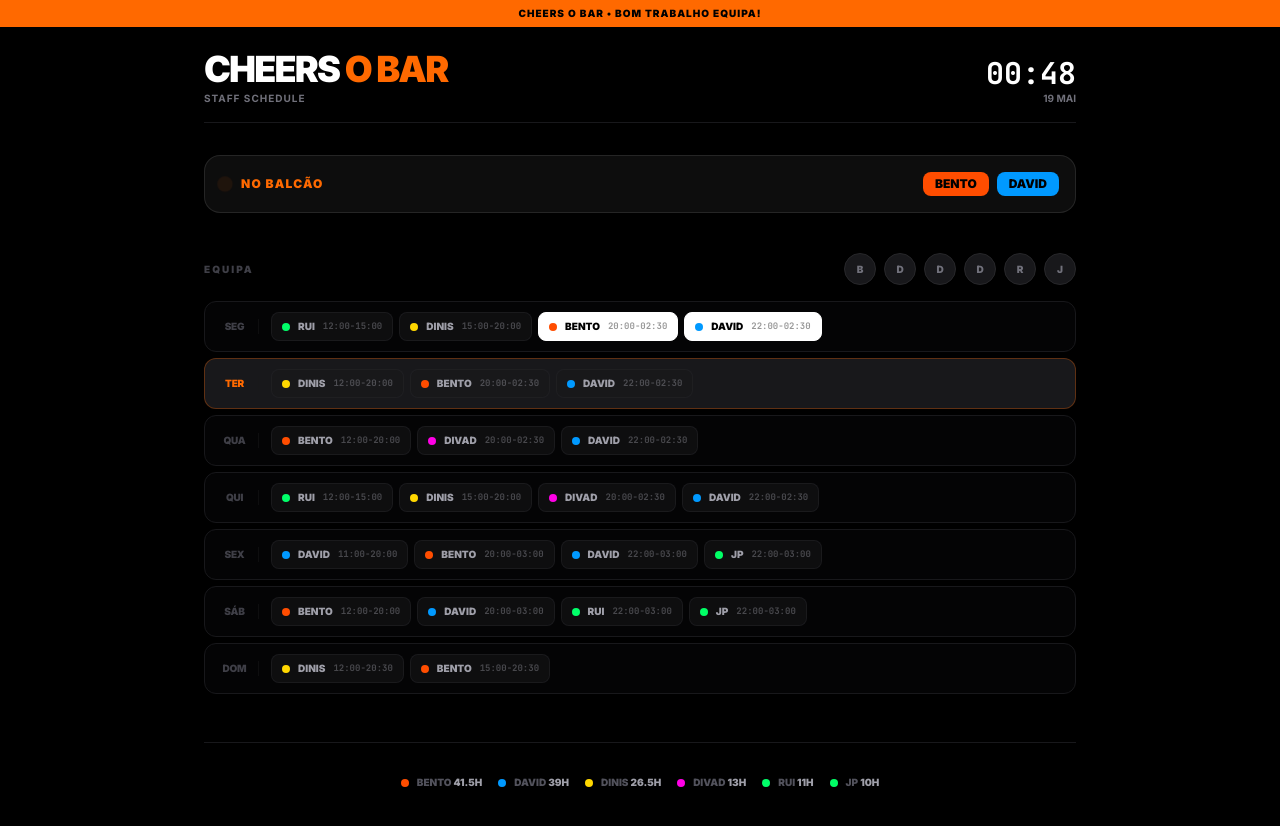
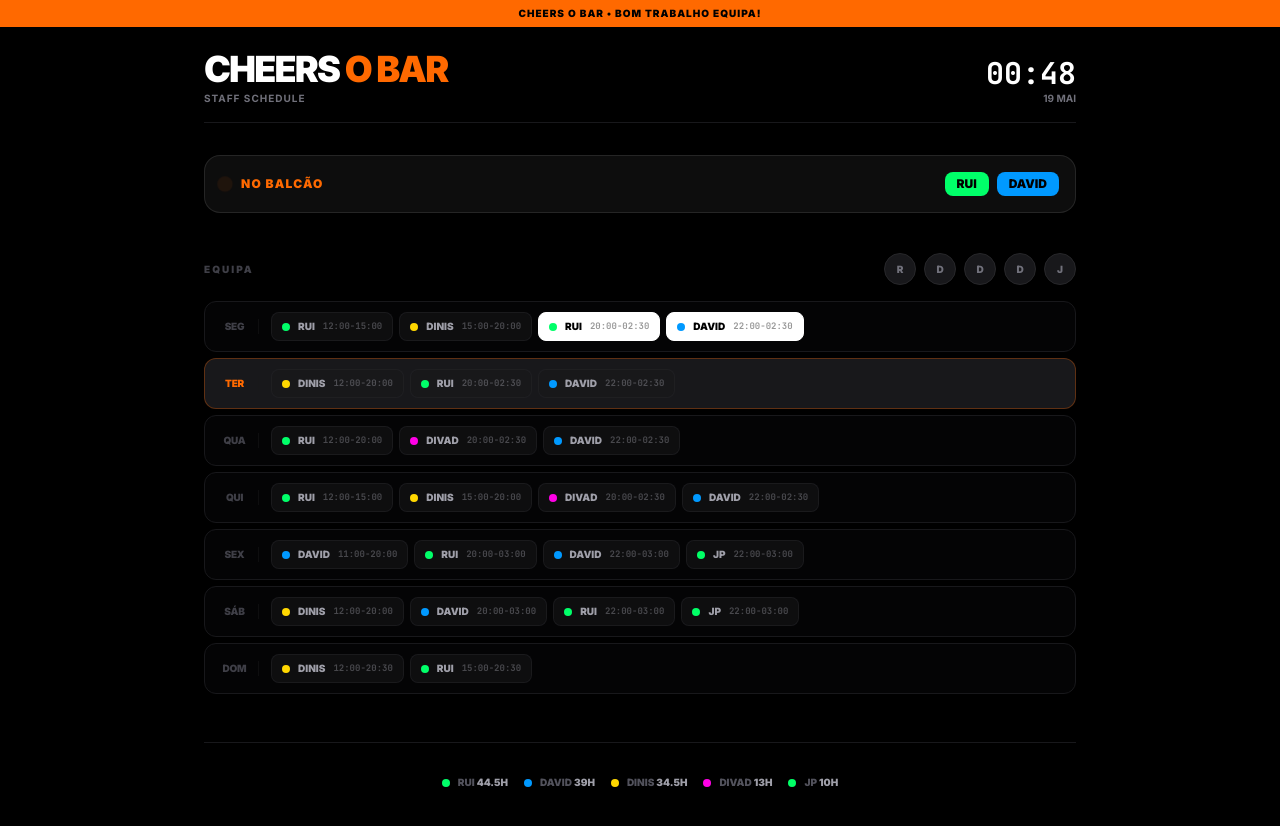
Before and after one commit to rffm95/HORAS, a React (Vite) app: page / in a window 1280 px wide. Shown: the top 826 px of the page. Built offline with nearby package versions, Linux system fonts and the light colour scheme.

Commit message:
Update employee schedule for Rui

```diff
--- a/src/constants.ts
+++ b/src/constants.ts
@@ -3,14 +3,14 @@ import { ScheduleEntry } from './types';
 export const HORARIOS: ScheduleEntry[] = [
   { dia: "Segunda", inicio: "12:00", fim: "15:00", funcionario: "Rui" },
   { dia: "Segunda", inicio: "15:00", fim: "20:00", funcionario: "Dinis" },
-  { dia: "Segunda", inicio: "20:00", fim: "02:30", funcionario: "Bento" },
+  { dia: "Segunda", inicio: "20:00", fim: "02:30", funcionario: "Rui" },
   { dia: "Segunda", inicio: "22:00", fim: "02:30", funcionario: "David" },
 
   { dia: "Terça", inicio: "12:00", fim: "20:00", funcionario: "Dinis" },
-  { dia: "Terça", inicio: "20:00", fim: "02:30", funcionario: "Bento" },
+  { dia: "Terça", inicio: "20:00", fim: "02:30", funcionario: "Rui" },
   { dia: "Terça", inicio: "22:00", fim: "02:30", funcionario: "David" },
 
-  { dia: "Quarta", inicio: "12:00", fim: "20:00", funcionario: "Bento" },
+  { dia: "Quarta", inicio: "12:00", fim: "20:00", funcionario: "Rui" },
   { dia: "Quarta", inicio: "20:00", fim: "02:30", funcionario: "Divad" },
   { dia: "Quarta", inicio: "22:00", fim: "02:30", funcionario: "David" },
 
@@ -20,23 +20,22 @@ export const HORARIOS: ScheduleEntry[] = [
   { dia: "Quinta", inicio: "22:00", fim: "02:30", funcionario: "David" },
 
   { dia: "Sexta", inicio: "11:00", fim: "20:00", funcionario: "David" },
-  { dia: "Sexta", inicio: "20:00", fim: "03:00", funcionario: "Bento" },
+  { dia: "Sexta", inicio: "20:00", fim: "03:00", funcionario: "Rui" },
   { dia: "Sexta", inicio: "22:00", fim: "03:00", funcionario: "David" },
   { dia: "Sexta", inicio: "22:00", fim: "03:00", funcionario: "JP" },
 
-  { dia: "Sábado", inicio: "12:00", fim: "20:00", funcionario: "Bento" },
+  { dia: "Sábado", inicio: "12:00", fim: "20:00", funcionario: "Dinis" },
   { dia: "Sábado", inicio: "20:00", fim: "03:00", funcionario: "David" },
   { dia: "Sábado", inicio: "22:00", fim: "03:00", funcionario: "Rui" },
   { dia: "Sábado", inicio: "22:00", fim: "03:00", funcionario: "JP" },
 
   { dia: "Domingo", inicio: "12:00", fim: "20:30", funcionario: "Dinis" },
-  { dia: "Domingo", inicio: "15:00", fim: "20:30", funcionario: "Bento" }
+  { dia: "Domingo", inicio: "15:00", fim: "20:30", funcionario: "Rui" }
 ];
 
 export const DIAS = ["Segunda", "Terça", "Quarta", "Quinta", "Sexta", "Sábado", "Domingo"];
 
 export const BARTENDER_COLORS: Record<string, string> = {
-  "Bento": "#FF4D00",   // Electric Orange
   "JP": "#00FF66",      // Neon Green
   "David": "#0099FF",   // Sky Blue
   "Divad": "#FF00E6",   // Magenta
```
